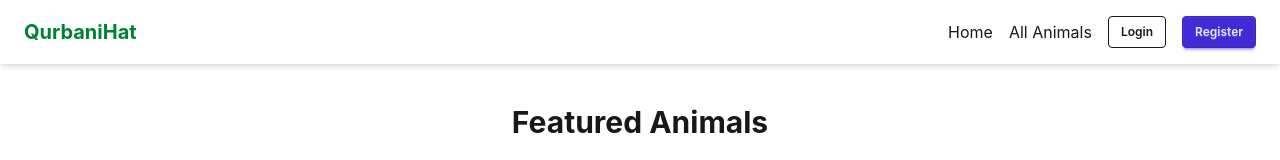
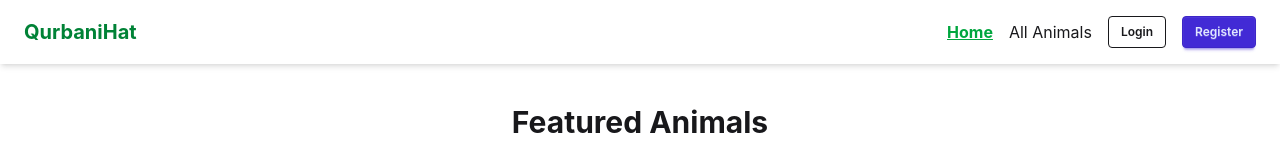
Before and after one commit to Rukshanaafrin/qurbani-hat, a Next.js app: page / in a window 1280 px wide. Shown: the top 160 px of the page. Built offline with nearby package versions, Linux system fonts and the light colour scheme; no server answers; grey boxes are pictures that could not be loaded.

Commit message:
added to home active button

```diff
--- a/src/components/Navbar.jsx
+++ b/src/components/Navbar.jsx
@@ -2,9 +2,11 @@
 
 import Link from "next/link";
 import { useAuth } from "@/context/AuthContext";
+import { usePathname } from "next/navigation";
 
 export default function Navbar() {
   const { user, logout } = useAuth();
+  const pathname = usePathname();
 
   return (
     <div className="navbar bg-base-100 shadow-md px-6">
@@ -15,25 +17,40 @@ export default function Navbar() {
       </div>
 
       <div className="flex gap-4 items-center">
-        <Link href="/" className="hover:text-green-600">Home</Link>
-        <Link href="/animals" className="hover:text-green-600">All Animals</Link>
 
-        {
-          user ? (
+
+        <Link
+          href="/"
+          className={`hover:text-green-600 ${pathname === "/" ? "text-green-600 font-bold underline" : ""
+            }`}
+        >
+          Home
+        </Link>
+
+        <Link
+          href="/animals"
+          className={`hover:text-green-600 ${pathname === "/animals" ? "text-green-600 font-bold underline" : ""
+            }`}
+        >
+          All Animals
+        </Link>
+
+        {user ? (
           <>
-
             <button onClick={logout} className="btn btn-sm btn-error">
               Logout
             </button>
           </>
         ) : (
           <>
-              <Link href="/login" className="btn btn-sm btn-outline">Login</Link>
-              <Link href="/register" className="btn btn-sm btn-primary">Register</Link>
+            <Link href="/login" className="btn btn-sm btn-outline">
+              Login
+            </Link>
+            <Link href="/register" className="btn btn-sm btn-primary">
+              Register
+            </Link>
           </>
-          )
-        }
-
+        )}
       </div>
     </div>
   );
```
Lines whose indentation alone changed are shown as unchanged.
